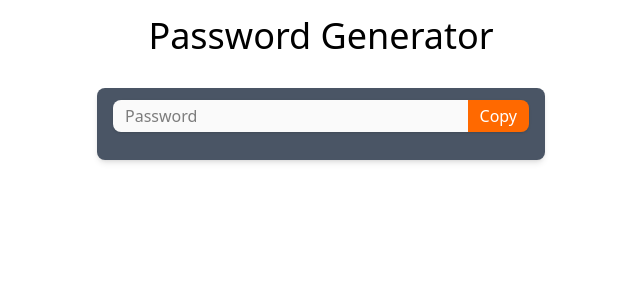
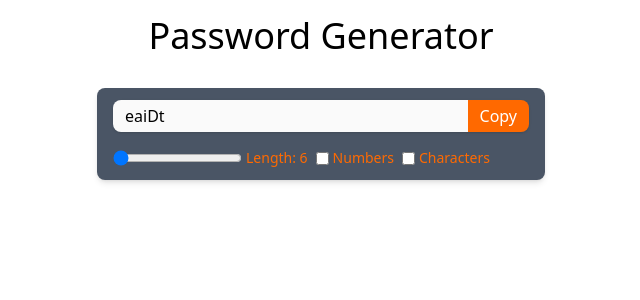
Before and after one commit to AritraC1/react-app, a React (Vite) app: page / in a window 1280 px wide. Shown: the top 300 px of the page, without its empty margins (319-959 px from the left). Built offline with nearby package versions, Linux system fonts and the light colour scheme.

Commit message:
Password Generator

```diff
--- a/src/components/PasswordGenerator.jsx
+++ b/src/components/PasswordGenerator.jsx
@@ -1,11 +1,13 @@
-import { useState, useCallback } from "react"
-
+import { useState, useCallback, useEffect, useRef } from "react"
 
 function PasswordGenerator() {
     const [length, setLength] = useState(6);
     const [numberAllowed, setNumberAllowed] = useState(false);
     const [characterAllowed, setCharacterAllowed] = useState(false);
     const [password, setPassword] = useState("");
+
+    // useRef Hook
+    const passwordRef = useRef(null);
 
     const PasswordGenerator = useCallback(() => {
         let pass = "";
@@ -14,30 +16,54 @@ function PasswordGenerator() {
         if(numberAllowed) str += "0123456789";
         if(characterAllowed) str += "!@#$%^&*()-_=+\{};:/?.><~|`";
 
-        for(let i = 1; i <= array.length; i++) {
+        for(let i = 1; i <= length; i++) {
             let char = Math.floor(Math.random() * str.length + 1);
-
-            pass = str.charAt(char);
+            pass += str.charAt(char);
         }
 
         setPassword(pass)
 
-    }, [length, numberAllowed, characterAllowed, setPassword]);
+    }, [length, numberAllowed, characterAllowed, setPassword]); // here setPassword is added for optimization. It is a part of Memoization
+    // (Memoization in React is an optimization technique that involves caching the results of expensive function calls and reusing those cached results when the same inputs occur again. This helps to avoid unnecessary re-renders and computations, improving the performance of React applications)
 
+    // PasswordGenerator() // too many re-renders, react limits
+
+    const copyPasswordToClipboard = useCallback(() => {
+        passwordRef.current?.select();
+        // passwordRef.current?.setSelectionRange(0,100)
+        window.navigator.clipboard.writeText(password)
+    }, [password])
+
+    useEffect(() => {
+        PasswordGenerator()
+    }, [length, numberAllowed, characterAllowed, PasswordGenerator]); // it re-renders if something changes in the dependency
     return (
         <>
-
             <h1 className="text-4xl text-center my-4">Password Generator</h1>
 
             <div className="w-full max-w-md mx-auto shadow-md rounded-lg px-4 py-3 my-8 bg-gray-600">
                 <div className="flex shadow rounded-lg overflow-hidden mb-4">
-            <input type="text" value={password} className="outline-none w-full py-1 px-3 bg-neutral-50" placeholder="Password" readOnly/>
-            <button className="outline-none bg-orange-500 text-white px-3 py-1 shrink-0">Copy</button>
+                    <input type="text" value={password} className="outline-none w-full py-1 px-3 bg-neutral-50" placeholder="Password" readOnly ref={passwordRef}/>
+                    <button className="outline-none bg-orange-500 text-white px-3 py-1 shrink-0 cursor-pointer" onClick={copyPasswordToClipboard}>Copy</button>
+                </div>
+                <div className="flex text-sm gap-x-2">
+                    <div className="flex items-center gap-x-1">
+                        <input type="range" min={6} max={100} value={length} className="cursor-pointer" onChange={(e) => {setLength(e.target.value)}}/>
+                        <label className="text-orange-500">Length: {length}</label>
+                    </div>
+                    <div className="flex items-center gap-x-1">
+                        <input type="checkbox" defaultChecked={numberAllowed} id="numberInput" onChange={() => {setNumberAllowed(prev => !prev)}}/>
+                        {/* Reversing the prev value 'prev => !prev' */}
+                        <label htmlFor="numberInput" className="text-orange-500">Numbers</label>
+                    </div>
+                    <div className="flex items-center gap-x-1">
+                        <input type="checkbox" defaultChecked={characterAllowed} id="numberInput" onChange={() => {setCharacterAllowed(prev => !prev)}}/>
+                        <label htmlFor="characterInput" className="text-orange-500">Characters</label>
                     </div>
                 </div>
-
+            </div>
         </>
-  )
+    );
 }
 
 export default PasswordGenerator
```
Lines whose indentation alone changed are shown as unchanged.
